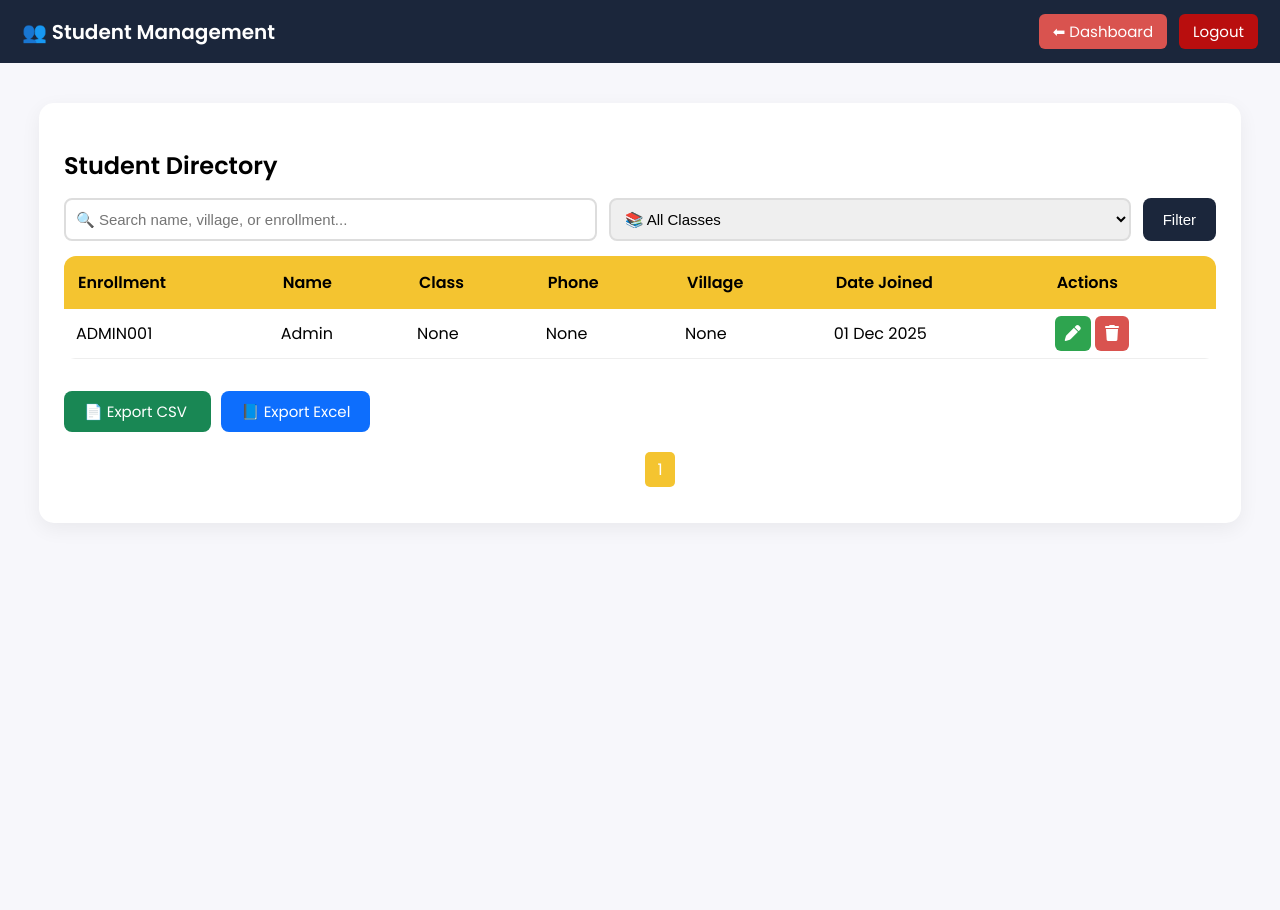
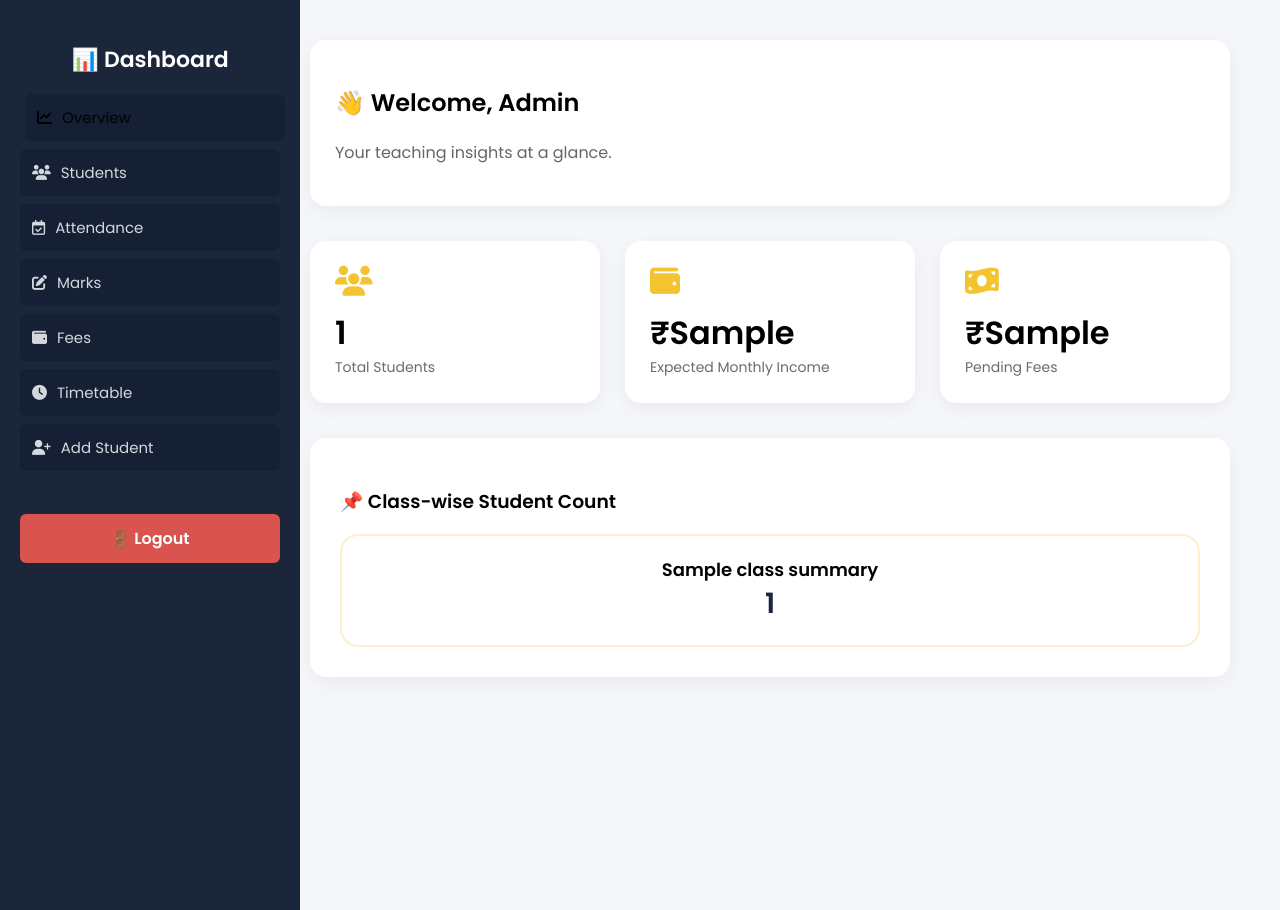
Before and after one commit to aditya-121105/tuition_app, a Flask app: template templates/dashboard/student_list.html in a window 1280 px wide. Run offline with Flask 3, Linux system fonts and the light colour scheme; a user stored in the database is signed in; tables that the repository leaves empty hold one stand-in row (values such as "Sample post"); the template is opened without the code that fills it: values that come from a table or form of the project are taken from there, most other values are stand-ins (such as "Sample title", 1, 10 or a date in 2020).

Commit message:
Update student_list.html

```diff
--- a/templates/dashboard/student_list.html
+++ b/templates/dashboard/student_list.html
@@ -2,7 +2,8 @@
 <html lang="en">
 <head>
     <meta charset="UTF-8">
-    <title>Student List</title>
+    <title>Teacher Dashboard</title>
+    <meta name="viewport" content="width=device-width, initial-scale=1.0">
 
     <!-- Fonts & Icons -->
     <link href="https://fonts.googleapis.com/css2?family=Poppins:wght@300;400;600&display=swap" rel="stylesheet">
@@ -10,249 +11,209 @@
 
     <style>
         body {
+            margin: 0;
             font-family: "Poppins", sans-serif;
-            background: #f7f7fb;
-            margin: 0;
-            padding: 0;
+            background: #f5f7fb;
+            height: 100vh;
+            overflow-x: hidden;
         }
 
-        /* NAVBAR */
-        .navbar {
-            background: #1B263B;
-            padding: 14px 22px;
-            color: white;
-            display: flex;
-            align-items: center;
-        }
-        .navbar span {
-            font-size: 20px;
-            font-weight: 600;
-        }
-        .navbar a {
-            margin-left: auto;
-            color: white;
-            text-decoration: none;
-            background: #d9534f;
-            padding: 6px 14px;
-            border-radius: 6px;
-            font-size: 15px;
+        *{transition:.25s ease;}
+
+        /* ================= SIDEBAR FIXED ================= */
+        .sidebar{
+            width:260px;
+            height:100vh;
+            position:fixed;
+            background:#1B263B;
+            color:#fff;
+            padding:25px 20px;
+            display:flex;
+            flex-direction:column;
+            justify-content:flex-start; /* No push logout down */
         }
 
-        /* Container */
-        .container {
-            width: 90%;
-            margin: 40px auto;
-            background: white;
-            padding: 25px;
-            border-radius: 15px;
-            box-shadow: 0 6px 20px rgba(0,0,0,0.06);
+        .sidebar h2{
+            text-align:center;
+            font-size:22px;
+            margin-bottom:18px;
         }
 
-        h2 {
-            margin-bottom: 15px;
-            font-weight: 600;
+        .nav-links{
+            display:flex;
+            flex-direction:column;
+            gap:8px;
+            margin-bottom:25px;
         }
 
-        /* Search Filters */
-        .filter-box {
-            display: flex;
-            gap: 12px;
-            margin-bottom: 15px;
+        .nav-links a{
+            display:flex;
+            align-items:center;
+            gap:10px;
+            padding:12px;
+            color:#d4d7dd;
+            background:#152034;
+            border-radius:6px;
+            text-decoration:none;
+            font-size:15px;
         }
 
-        input, select {
-            width: 100%;
-            padding: 10px;
-            border-radius: 8px;
-            border: 2px solid #ddd;
-            font-size: 15px;
-            transition: .3s;
-        }
-        input:focus, select:focus {
-            border-color: #f4c430;
-            outline: none;
+        .active,
+        .nav-links a:hover{
+            background:#f4c430;
+            color:#000 !important;
+            transform:translateX(5px);
         }
 
-        .btn {
-            padding: 10px 20px;
-            border: none;
-            font-size: 15px;
-            cursor: pointer;
-            border-radius: 8px;
-            transition: .3s;
-        }
-        .btn-primary {
-            background:#1B263B;
+        /* ================= LOGOUT BUTTON ================= */
+        .logout-btn{
+            background:#d9534f;
+            text-align:center;
+            padding:12px;
+            border-radius:6px;
+            text-decoration:none;
             color:white;
-        }
-        .btn-primary:hover {
-            background:#31415c;
+            font-weight:600;
+            margin-top:18px; /* gives breathing room */
         }
 
-        /* Table */
-        table {
-            width: 100%;
-            border-collapse: collapse;
-            overflow: hidden;
-            border-radius: 12px;
+        /* ---------------- MOBILE HEIGHT FIX ---------------- */
+        @media(max-height:750px){
+            .nav-links a{padding:10px;font-size:14px;}
+            .logout-btn{padding:10px;margin-top:14px;}
         }
-        th {
-            background:#f4c430;
-            padding: 14px;
-            text-align: left;
-            font-size: 16px;
-            position: sticky;
-            top: 0;
+        @media(max-height:700px){
+            .nav-links a{padding:9px;font-size:14px;}
+            .logout-btn{padding:10px;margin-top:10px;}
         }
-        td {
-            padding: 12px;
-            border-bottom: 1px solid #eee;
+        @media(max-height:650px){
+            .nav-links a{padding:8px;font-size:13px;}
+            .logout-btn{padding:9px;margin-top:8px;}
+        }
+        @media(max-height:600px){
+            .nav-links a{padding:7px;font-size:12px;}
+            .logout-btn{padding:9px;margin-top:5px;}
         }
 
-        tr:hover {
-            background: #fff9d8;
+        /* ================= MAIN CONTENT ================= */
+        .main{
+            margin-left:260px;
+            padding:40px 50px;
         }
 
-        .action-btn {
-            padding: 6px 10px;
-            border-radius: 6px;
-            color:white;
-            text-decoration:none;
-        }
-        .edit { background:#2ea44f; }
-        .delete { background:#d9534f; }
-
-        /* Export Buttons */
-        .export-box {
-            margin-top: 15px;
-        }
-        .export-box .btn {
-            margin-right:10px;
+        .welcome{
+            background:white;
+            padding:25px;
+            border-radius:16px;
+            margin-bottom:35px;
+            box-shadow:0 5px 25px rgba(0,0,0,0.06);
         }
 
-        /* Pagination */
-        .pagination {
-            display:flex;
-            gap:6px;
-            list-style:none;
-            margin-top:15px;
+        .cards{
+            display:grid;
+            gap:25px;
+            grid-template-columns:repeat(auto-fit,minmax(250px,1fr));
+            margin-bottom:35px;
         }
-        .pagination a {
-            text-decoration:none;
-            padding:6px 12px;
+
+        .card{
             background:white;
-            border:1px solid #ddd;
-            border-radius:5px;
-            transition:.3s;
+            padding:25px;
+            border-radius:16px;
+            box-shadow:0 5px 20px rgba(0,0,0,0.06);
+            cursor:pointer;
         }
-        .pagination .active a {
-            background:#f4c430;
-            color:white;
-            border:none;
+
+        .card:hover{transform:translateY(-6px);box-shadow:0 10px 30px rgba(244,196,48,0.35);}
+        .card i{font-size:30px;color:#f4c430;}
+        .count{font-size:32px;font-weight:700;margin-top:10px;}
+        .label{font-size:14px;color:#6b6b6b;}
+
+        .class-section{
+            background:white;
+            padding:30px;
+            border-radius:16px;
+            box-shadow:0 5px 25px rgba(0,0,0,0.06);
         }
-        .pagination a:hover {
-            background:#f4c430;
-            color:white;
+
+        .new-class-grid{
+            display:grid;
+            gap:20px;
+            grid-template-columns:repeat(auto-fit,minmax(160px,1fr));
+            margin-top:10px;
         }
+
+        .class-card{
+            background:rgba(255,255,255,0.55);
+            backdrop-filter:blur(10px);
+            border-radius:18px;
+            padding:20px;
+            text-align:center;
+            border:2px solid rgba(244,196,48,0.25);
+            transition:.35s;
+        }
+
+        .class-card:hover{
+            transform:translateY(-8px) scale(1.03);
+            box-shadow:0 12px 30px rgba(244,196,48,0.45);
+            background:rgba(255,241,180,0.75);
+        }
+
+        .class-title{font-size:18px;font-weight:600;}
+        .class-number{font-size:28px;font-weight:700;color:#1B263B;}
+
     </style>
 </head>
 
 <body>
 
-<!-- NAVBAR -->
-<div class="navbar">
-    <span>👥 Student Management</span>
-    <a href="/teacher/dashboard">⬅ Dashboard</a>
-    <a href="/logout" style="margin-left:12px;background:#b90e0e;">Logout</a>
+<!-- SIDEBAR -->
+<div class="sidebar">
+
+    <h2>📊 Dashboard</h2>
+
+    <div class="nav-links">
+        <a class="active"><i class="fa-solid fa-chart-line"></i> Overview</a>
+        <a href="/teacher/students"><i class="fa-solid fa-users"></i> Students</a>
+        <a href="/teacher/attendance"><i class="fa-regular fa-calendar-check"></i> Attendance</a>
+        <a href="/teacher/marks"><i class="fa-solid fa-pen-to-square"></i> Marks</a>
+        <a href="/teacher/fees"><i class="fa-solid fa-wallet"></i> Fees</a>
+        <a href="/teacher/timetable"><i class="fa-solid fa-clock"></i> Timetable</a>
+        <a href="/teacher/add_student"><i class="fa-solid fa-user-plus"></i> Add Student</a>
+    </div>
+
+    <a href="/logout" class="logout-btn">🚪 Logout</a>
 </div>
 
-<div class="container">
 
-    <h2>Student Directory</h2>
+<!-- MAIN CONTENT -->
+<div class="main">
 
-    <!-- FILTER SECTION -->
-    <form method="GET" action="/teacher/students">
-        <div class="filter-box">
-            <input type="text" name="search" value="{{ search_query }}" placeholder="🔍 Search name, village, or enrollment...">
-
-            <select name="class_filter">
-                <option value="all">📚 All Classes</option>
-                {% for c in classes %}
-                    <option value="{{ c }}" {% if selected_class == c %}selected{% endif %}>{{ c }}</option>
-                {% endfor %}
-            </select>
-
-            <button class="btn btn-primary">Filter</button>
-        </div>
-    </form>
-
-    <!-- STUDENT TABLE -->
-    <table>
-        <thead>
-            <tr>
-                <th>Enrollment</th>
-                <th>Name</th>
-                <th>Class</th>
-                <th>Phone</th>
-                <th>Village</th>
-                <th>Date Joined</th> <!-- ⭐ Added -->
-                <th>Actions</th>
-            </tr>
-        </thead>
-
-        <tbody>
-        {% for student in students.items %}
-        <tr>
-            <td>{{ student.enrollment_no }}</td>
-            <td>{{ student.name }}</td>
-            <td>{{ student.class_name }}</td>
-            <td>{{ student.student_phone }}</td>
-            <td>{{ student.village }}</td>
-            <td>{{ student.date_joined.strftime('%d %b %Y') if student.date_joined else '—' }}</td> <!-- ⭐ format -->
-            <td>
-                <a href="/teacher/edit_student/{{ student.id }}" class="action-btn edit"><i class="fa fa-pen"></i></a>
-                <a href="/teacher/delete_student/{{ student.id }}" class="action-btn delete"
-                   onclick="return confirm('Are you sure you want to delete this student?')">
-                    <i class="fa fa-trash"></i>
-                </a>
-            </td>
-        </tr>
-        {% endfor %}
-        </tbody>
-
-    </table>
-    <br>
-
-    <!-- EXPORT BUTTONS -->
-    <div class="export-box">
-        <a href="/teacher/students/export/csv" class="btn" style="background:#198754;color:white;text-decoration:none;">
-            📄 Export CSV
-        </a>
-        <a href="/teacher/students/export/excel" class="btn" style="background:#0d6efd;color:white;text-decoration:none;">
-            📘 Export Excel
-        </a>
+    <div class="welcome">
+        <h2>👋 Welcome, {{ current_user.name }}</h2>
+        <p style="color:#666;margin-top:6px;">Your teaching insights at a glance.</p>
     </div>
 
-    <!-- PAGINATION -->
-    <div style="display:flex; justify-content:center; margin-top:18px;">
-        <ul class="pagination">
-            {% if students.has_prev %}
-                <li><a href="{{ url_for('student_list', page=students.prev_num, search=search_query, class_filter=selected_class) }}">← Prev</a></li>
-            {% endif %}
+    <div class="cards">
+        <div class="card"><i class="fas fa-users"></i><div class="count">{{ total_students }}</div><div class="label">Total Students</div></div>
+        <div class="card"><i class="fas fa-wallet"></i><div class="count">₹{{ monthly_income }}</div><div class="label">Expected Monthly Income</div></div>
+        <div class="card"><i class="fas fa-money-bill-wave"></i><div class="count">₹{{ pending_fees }}</div><div class="label">Pending Fees</div></div>
+    </div>
 
-            {% for page_num in students.iter_pages() %}
-                {% if page_num %}
-                    <li class="{% if students.page == page_num %}active{% endif %}">
-                        <a href="{{ url_for('student_list', page=page_num, search=search_query, class_filter=selected_class) }}">{{ page_num }}</a>
-                    </li>
-                {% endif %}
+    <div class="class-section">
+        <h3>📌 Class-wise Student Count</h3>
+        <div class="new-class-grid">
+            {% for class_name, count in class_summary.items() %}
+            <div class="class-card">
+                <span class="class-title">{{ class_name }}</span>
+                <br>
+                <span class="class-number">{{ count }}</span>
+            </div>
             {% endfor %}
+        </div>
+    </div>
 
-            {% if students.has_next %}
-                <li><a href="{{ url_for('student_list', page=students.next_num, search=search_query, class_filter=selected_class) }}">Next →</a></li>
-            {% endif %}
-        </ul>
-    </div>
 </div>
+
 </body>
 </html>
```
